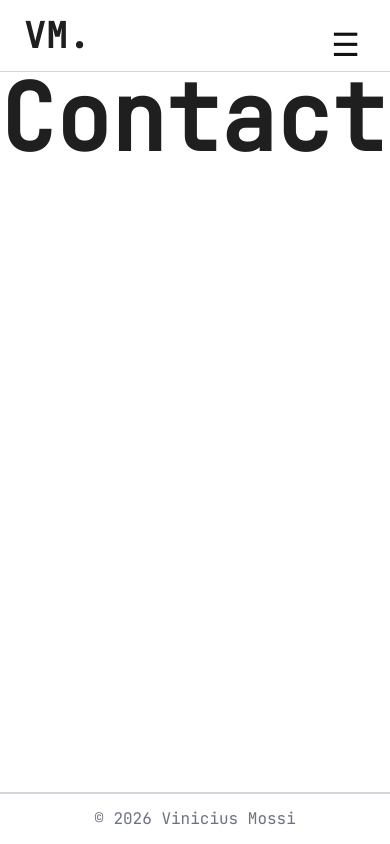
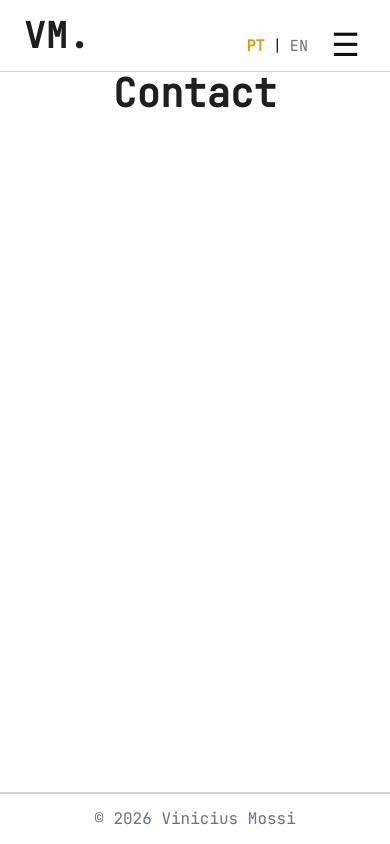
Before and after one commit to vinicius12pm/pro-monotype, a React (Vite) app: page /contact in a window 390 px wide. Built offline with nearby package versions, Linux system fonts and the light colour scheme.

Commit message:
Improve responsive mobile navigation and headings

```diff
--- a/src/components/Header/Header.css
+++ b/src/components/Header/Header.css
@@ -170,9 +170,18 @@
     }
 
     .language-switch{
+        display:flex;
+        position:fixed;
+        top:26px;
+        right:82px;
+        height:39px;
+        z-index:1001;
+        font-size:.95rem;
+    }
 
-        display:none;
-
+    .language-switch button{
+        font-size:.95rem;
+        padding:0;
     }
 
 }
--- a/src/components/Header/Header.jsx
+++ b/src/components/Header/Header.jsx
@@ -5,6 +5,7 @@ import { useState } from "react";
 
 function Header() {
   const [menuOpen, setMenuOpen] = useState(false);
+  const [activeLanguage, setActiveLanguage] = useState("PT");
 
   return (
     <header className="header">
@@ -63,9 +64,17 @@ function Header() {
         </nav>
 
         <div className="language-switch">
-          <button className="active-language">PT</button>
+          <button
+            className={activeLanguage === "PT" ? "active-language" : ""}
+            onClick={() => setActiveLanguage("PT")}
+            aria-pressed={activeLanguage === "PT"}
+          >PT</button>
           <span>|</span>
-          <button>EN</button>
+          <button
+            className={activeLanguage === "EN" ? "active-language" : ""}
+            onClick={() => setActiveLanguage("EN")}
+            aria-pressed={activeLanguage === "EN"}
+          >EN</button>
         </div>
 
       </div>
--- a/src/styles/typography.css
+++ b/src/styles/typography.css
@@ -27,3 +27,17 @@ p{
     line-height:1.7;
 
 }
+
+@media (max-width:768px){
+
+    main.main-content > h1{
+        width:100%;
+        min-width:0;
+        padding:0 24px;
+        text-align:center;
+        font-size:clamp(2.25rem, 10vw, 4.25rem);
+        line-height:1.1;
+        overflow-wrap:anywhere;
+    }
+
+}
```
